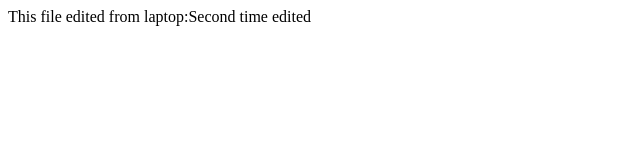
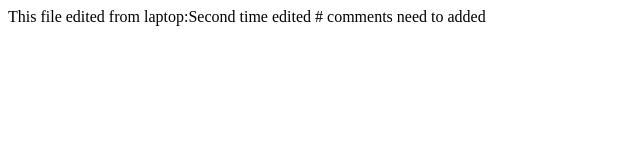
Before and after one commit to mbijeesh/gittest2, a plain HTML site: page index.html in a window 1280 px wide. Shown: the whole page, without its empty margins (0-640 px from the left). Drawn offline with Linux system fonts and the light colour scheme.

Commit message:
commends need to add

```diff
--- a/index.html
+++ b/index.html
@@ -6,3 +6,4 @@
   <p> This file edited from laptop:Second time edited
 </body>
 </html>
+# comments need to added
```
